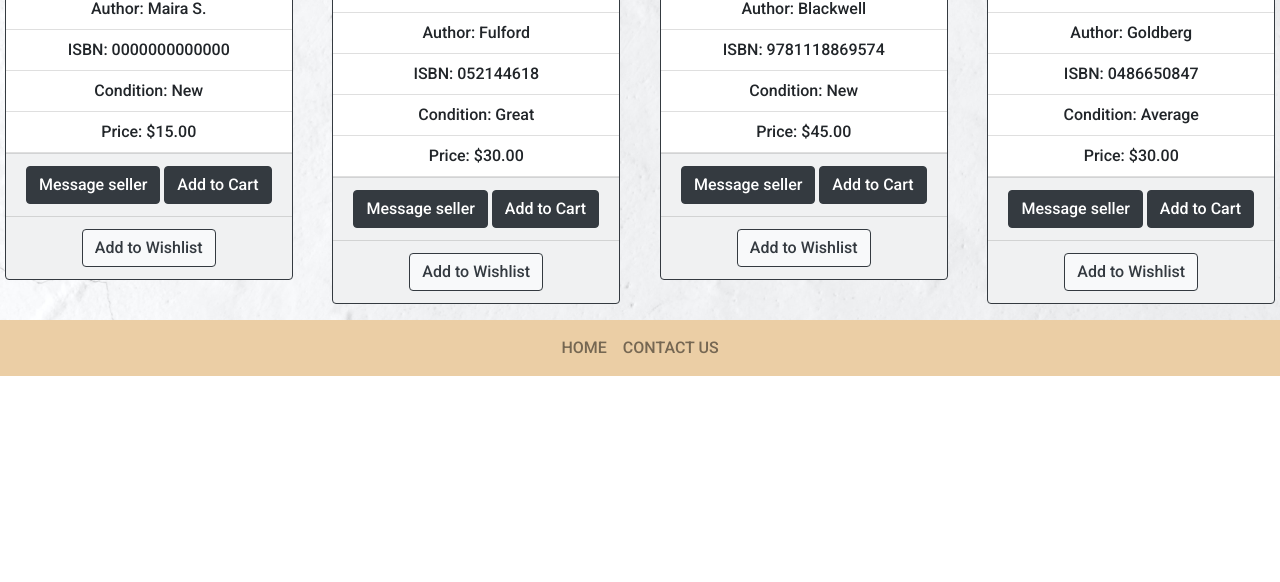
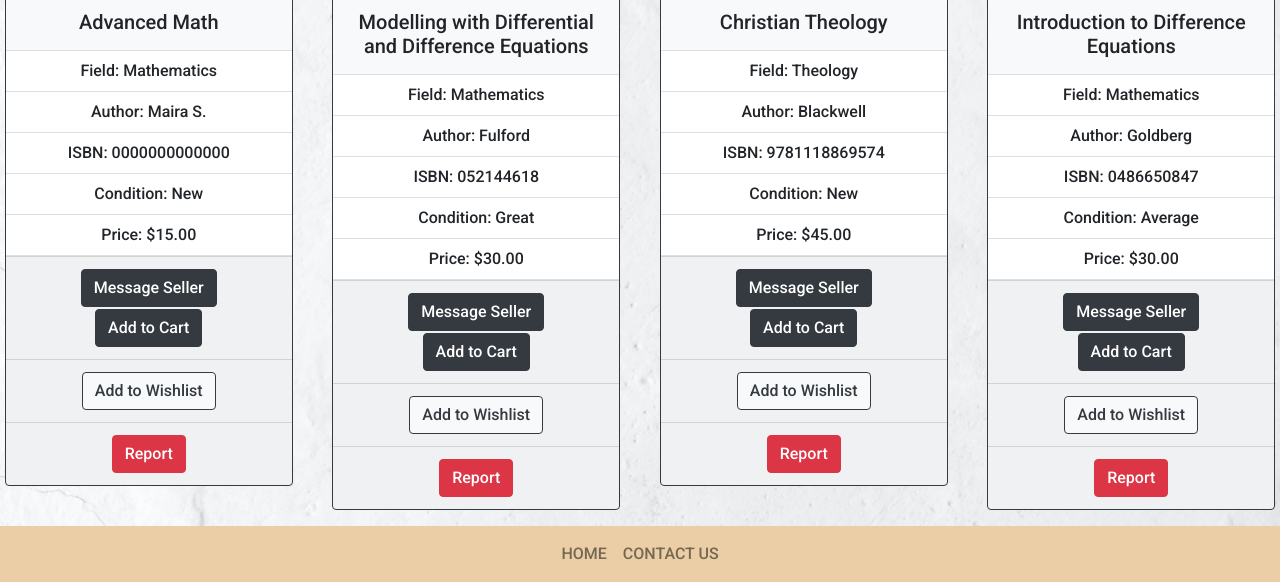
Before and after one commit to jthom19/BookBargainsProject, a Django app: page /search/ in a window 1280 px wide. Shown: the part 1359-1941 px from the top of the page. Before the commit the page ends 1735 px from the top, so only its background shows below. Run offline with Django 3.2, Linux system fonts and the light colour scheme; data comes from the database, SQL or seed files in the repository; some libraries are stand-ins or nearby versions.

Commit message:
added report button, functionality coming

```diff
--- a/bookbargains/templates/search.html
+++ b/bookbargains/templates/search.html
@@ -28,11 +28,14 @@
           <li class="list-group-item py-2">Price: ${{Book.price}}</li>
         </ul>
         <div class="card-footer">
-          <a href="/messaging" class="btn btn-dark">Message seller</a>
+          <a href="/messaging" class="btn btn-dark" style="margin-bottom: 2px;">Message Seller</a>
           <a href="{% url 'addtocart' bookid=Book.uuid %}" class="btn btn-dark">Add to Cart</a>
         </div>
         <div class="card-footer">
           <a href="{% url 'addtowishlist' bookid=Book.uuid %}" class="btn btn-outline-dark bg-light">Add to Wishlist</a>
+        </div>
+        <div class="card-footer">
+          <a href="" class="btn btn-danger">Report</a>
         </div>
     </div>
     <div><p></p></div>
--- a/bookbargains/templates/searchresults.html
+++ b/bookbargains/templates/searchresults.html
@@ -30,11 +30,14 @@
           <li class="list-group-item">Price: ${{Book.price}}</li>
         </ul>
         <div class="card-footer">
-          <a href="/messaging" class="btn btn-dark">Message seller</a>
+          <a href="/messaging" class="btn btn-dark" style="margin-bottom: 2px;">Message Seller</a>
           <a href="{% url 'addtocart' bookid=Book.uuid %}" class="btn btn-dark">Add to Cart</a>
         </div>
         <div class="card-footer">
           <a href="{% url 'addtowishlist' bookid=Book.uuid %}" class="btn btn-outline-dark bg-light">Add to Wishlist</a>
+        </div>
+        <div class="card-footer">
+          <a href="" class="btn btn-danger">Report</a>
         </div>
     </div>
   </div>
```
